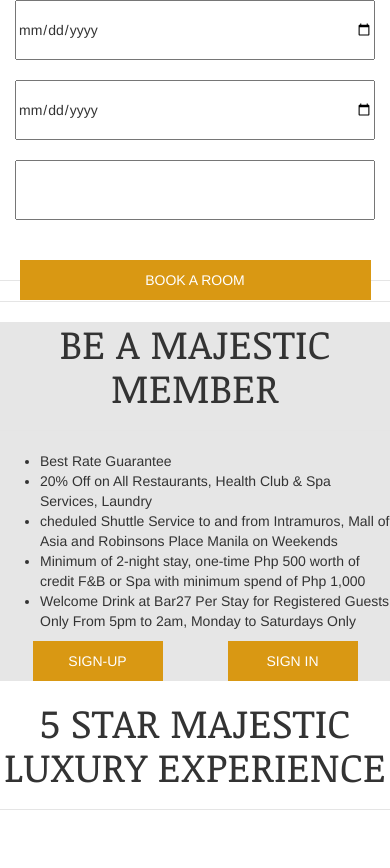
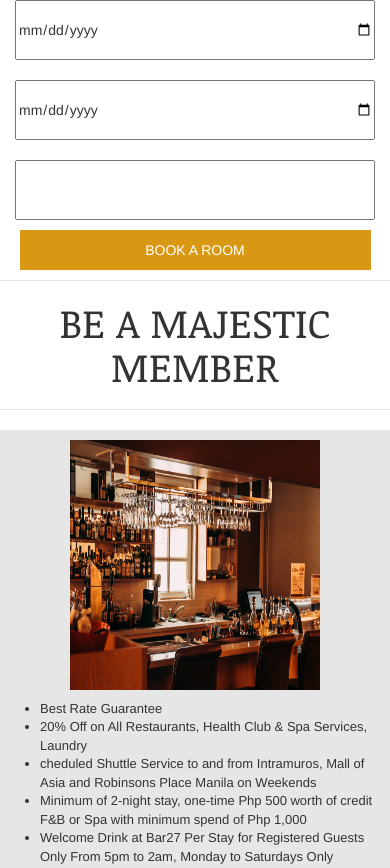
Before and after one commit to pochhhhh/Majestic-Rooms, a PHP site: page /html/index.html in a window 390 px wide. Shown: the part 475-1343 px from the top of the page. Run offline with PHP 8.4, Linux system fonts and the light colour scheme; some libraries are stand-ins or nearby versions; grey boxes are pictures that could not be loaded.

Commit message:
made section-a ('Majestic Member') responsive using media query and made more styling adjustments with the buttons

```diff
--- a/html/index.html
+++ b/html/index.html
@@ -120,15 +120,21 @@
 
 </section>
 
-<hr>
-
-<section id="section-a"> <!-- BE A MAJESTIC MEMBER -->
-
 <h1>BE A MAJESTIC MEMBER</h1>
 
 <hr>
 
-<div class="box"></div>
+
+
+<section id="section-a"> <!-- BE A MAJESTIC MEMBER -->
+
+
+<div class="section-a-img">
+
+<img src="../images/member.jpeg">
+
+</div>
+
 
 <ul>
 
@@ -140,6 +146,8 @@
 
 
 </ul>
+
+
 
 
 <div class="sign-buttons">
--- a/style.css
+++ b/style.css
@@ -14,7 +14,16 @@ width:100%;
 }
 
 #section-a{
-	background: #E6E6E6;
+background: #E6E6E6;
+min-height:500px;
+max-height:100vh;
+
+}
+
+#section-a ul{
+
+
+font-size:13px;
 
 }
 
@@ -44,8 +53,9 @@ width:90%;
 max-width:400px;
 margin: 0 auto;
 position:relative;
-top:40px;
+top:10px;
 display:block;
+
 
 }
 
@@ -66,6 +76,11 @@ border-color: #E5E5E5!important;
 
 }
 
+#section-b{
+position:relative;
+top:100px;
+
+}
 
 
 
@@ -116,9 +131,8 @@ margin-top:70px;
 
 display:grid;
 grid-template-columns:1fr 1fr;
-
-
-
+margin: 0 auto;
+max-width:300px;
 
 
 }
@@ -130,6 +144,8 @@ margin: 0 auto;
 
 
 }
+
+
 
 
 
@@ -488,6 +504,32 @@ text-align:center;
 
 }
 
+.section-a-img {
+
+height:250px;
+width:250px;
+margin: 0 auto;
+
+
+}
+
+#section-a img{
+
+	margin-top:10px;
+
+
+
+}
+
+#section-a ul{
+
+	margin-top:20px;
+
+}
+
+
+
+
 
 /* Media queries */
 
@@ -497,7 +539,6 @@ text-align:center;
 
 #home-booking-form div{
 
-background:lime;
 display:grid;
 grid-template-columns: repeat(3, 1fr);
 
@@ -512,3 +553,41 @@ grid-template-columns: repeat(3, 1fr);
 
 
 }
+
+#section-a{
+margin: 0 auto;
+min-height:300px;
+max-width:80vw;
+max-height:70vh;
+display:grid;
+grid-template-columns:1fr 2fr;
+
+}
+.section-a-img {
+
+height:170px;
+width:170px;
+margin: 0 auto;
+
+
+}
+
+.sign-buttons{
+
+position:relative;
+left:42%;
+
+}
+
+.sign-buttons button{
+
+	margin:5px;
+
+
+}
+
+
+
+
+
+}
```
Also changed, not shown: images/member.jpeg (added).
